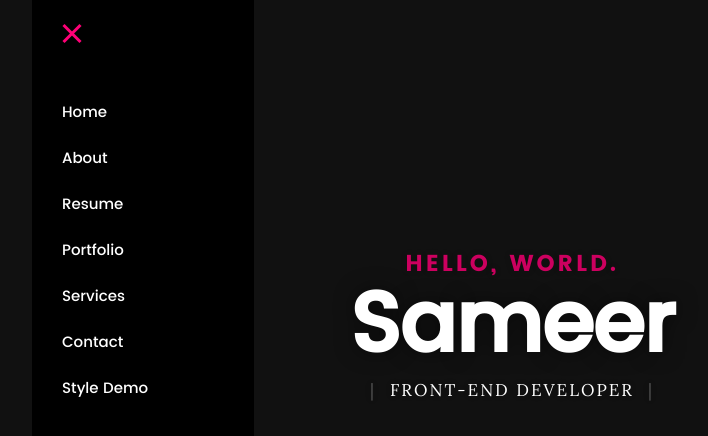
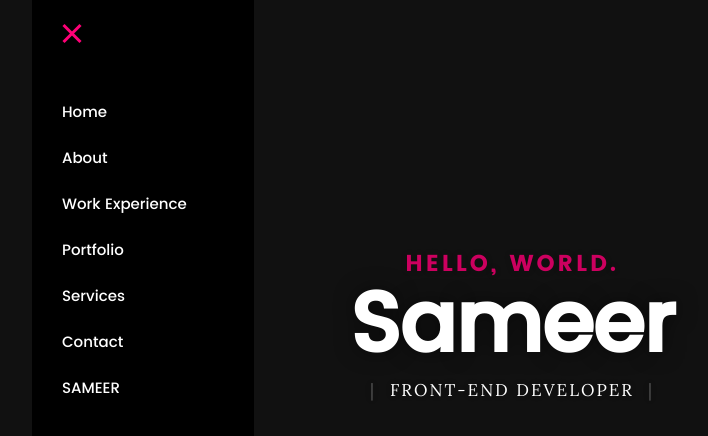
Before and after one commit to sameer982727/portfolio, a plain HTML site: page styles.html in a window 1280 px wide. Both pictures are taken after a click on the link "Menu". Shown: the top 436 px of the page, without its empty margins (128-836 px from the left). Drawn offline with Linux system fonts and the light colour scheme; files whose address does not match are found by name.

Commit message:
Update styles.html

```diff
--- a/styles.html
+++ b/styles.html
@@ -7,7 +7,7 @@
    <!--- basic page needs
    ================================================== -->
    <meta charset="utf-8">
-	<title>Style Demo - Kards</title>
+	<title>SAMEER</title>
 	<meta name="description" content="">
 	<meta name="author" content="">
 
@@ -66,11 +66,11 @@
 					<ul class="main-navigation">
 						<li><a href="index.html#intro" title="">Home</a></li>
 						<li><a href="index.html#about" title="">About</a></li>
-						<li><a href="index.html#resume" title="">Resume</a></li>
+						<li><a href="index.html#resume" title="">Work Experience</a></li>
 						<li><a href="index.html#portfolio" title="">Portfolio</a></li>
 						<li><a href="index.html#services" title="">Services</a></li>
 						<li><a class="smoothscroll"  href="#contact" title="">Contact</a></li>
-						<li><a href="styles.html" title="">Style Demo</a></li>
+						<li><a href="styles.html" title="">SAMEER</a></li>
 					</ul>
 				</nav>
    		</div> <!-- /top-bar -->
```
